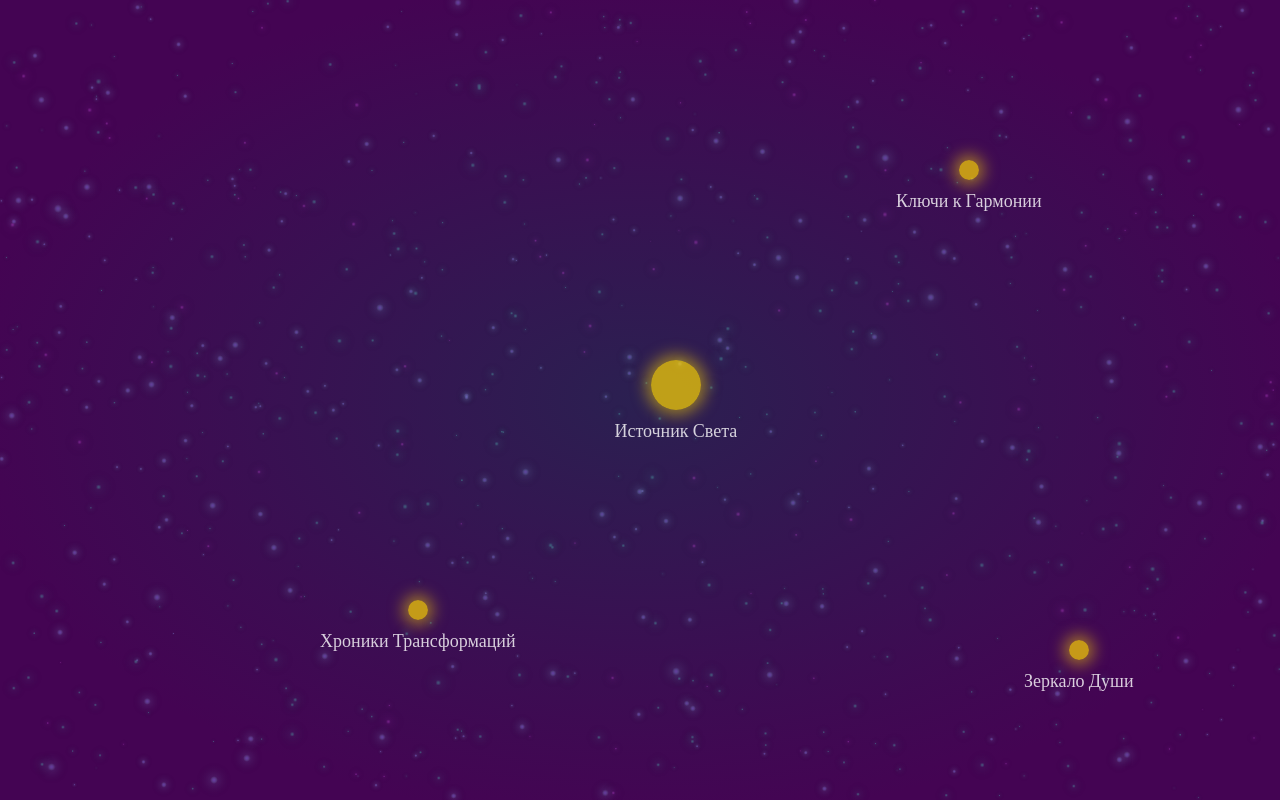
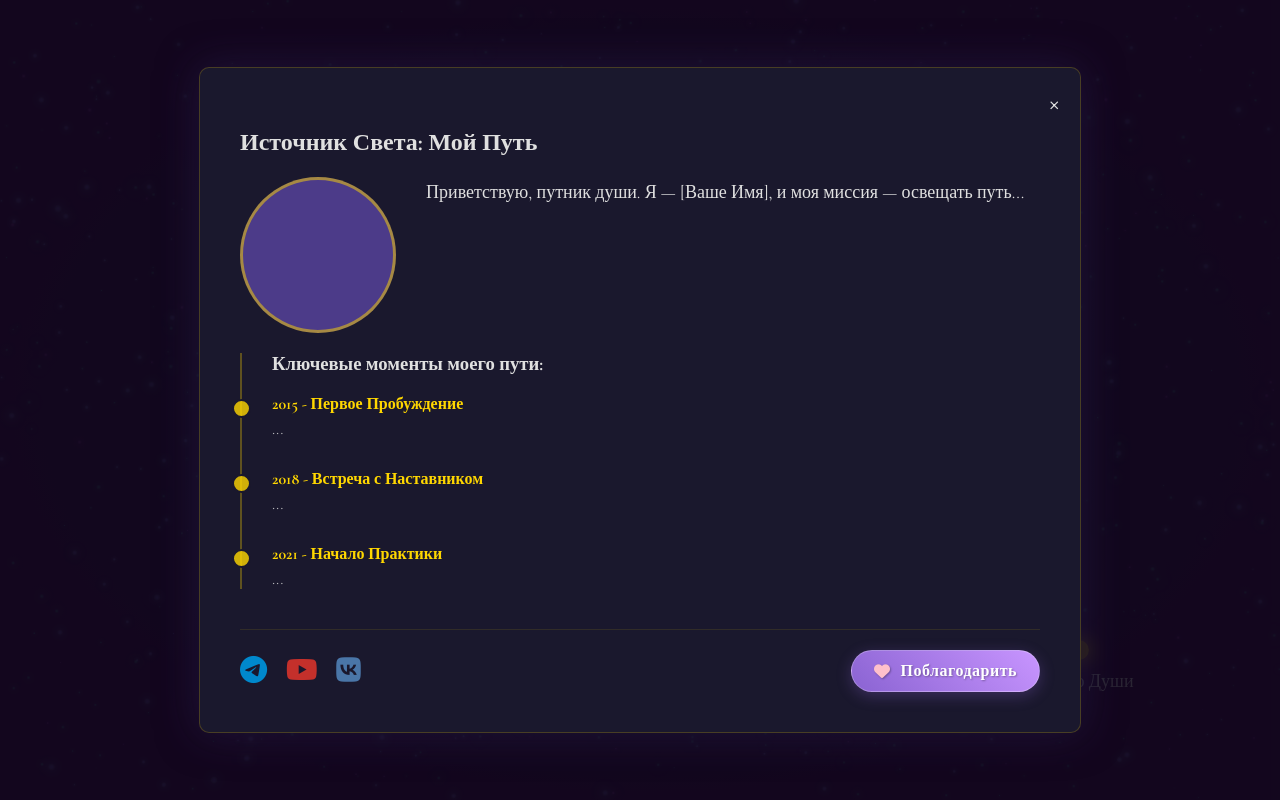
Before and after one commit to Perspectivespace/JuliaDestiny, a plain HTML site: page index.html in a window 1280 px wide. Both pictures are taken after a click on the link "Источник Света". Drawn offline with nearby package versions, Linux system fonts and the light colour scheme.

Commit message:
Update index.html

```diff
--- a/index.html
+++ b/index.html
@@ -38,37 +38,73 @@
                 <div class="timeline-event"><div class="timeline-dot"></div><div class="timeline-content"><h4>2018 - Встреча с Наставником</h4><p>...</p></div></div>
                 <div class="timeline-event"><div class="timeline-dot"></div><div class="timeline-content"><h4>2021 - Начало Практики</h4><p>...</p></div></div>
             </div>
-
-            <!-- ======================================================= -->
-            <!-- НОВАЯ СТРУКТУРА: Общий "подвал" для иконок и кнопки     -->
-            <!-- ======================================================= -->
             <footer class="modal-footer">
                 <div class="social-links">
-                    <a href="https://t.me/celitelsydeb" title="Telegram" target="_blank"><i class="fa-brands fa-telegram"></i></a>
-                    <a href="https://www.youtube.com/@juliuuya" title="YouTube" target="_blank"><i class="fa-brands fa-youtube"></i></a>
-                    <a href="https://vk.com/celitelsydeb" title="VKontakte" target="_blank"><i class="fa-brands fa-vk"></i></a>
+                    <a href="#" title="Telegram" target="_blank"><i class="fa-brands fa-telegram"></i></a>
+                    <a href="#" title="YouTube" target="_blank"><i class="fa-brands fa-youtube"></i></a>
+                    <a href="#" title="VKontakte" target="_blank"><i class="fa-brands fa-vk"></i></a>
                 </div>
                 <div class="donation-section">
-                    <a href="https://dalink.to/juliuuya" class="donation-button" target="_blank">
+                    <a href="#" class="donation-button" target="_blank">
                         <i class="fas fa-heart"></i> Поблагодарить
                     </a>
                 </div>
             </footer>
-
         </div>
     </section>
 
     <!-- Модальное окно "Ключи к Гармонии" -->
     <section id="practices" class="page-content">
-        <!-- ... (содержимое без изменений) ... -->
+        <div class="content-wrapper">
+            <a href="#" class="close-button">&times;</a>
+            <h2>Ключи к Гармонии: Медитация Потока</h2>
+            <video id="meditation-video" controls>
+                <source src="meditation.mp4" type="video/mp4">
+                Ваш браузер не поддерживает видео тег.
+            </video>
+        </div>
     </section>
 
     <script src="https://cdnjs.cloudflare.com/ajax/libs/gsap/3.11.4/gsap.min.js"></script>
     <script src="https://cdnjs.cloudflare.com/ajax/libs/gsap/3.11.4/Physics2DPlugin.min.js"></script>
     <script src="script.js"></script>
 
+    <!-- ======================================================= -->
+    <!-- ВОТ ВОССТАНОВЛЕННЫЙ И РАБОЧИЙ JAVASCRIPT-БЛОК         -->
+    <!-- ======================================================= -->
     <script>
-        // ... (весь JS без изменений) ...
+        document.addEventListener('DOMContentLoaded', () => {
+            // --- Управление окном "Источник Света" ---
+            const aboutLink = document.querySelector('.map-point.sun');
+            const aboutPage = document.querySelector('#about');
+            const socialIcons = aboutPage.querySelectorAll('.social-links a');
+            function openAboutModal() {
+                aboutPage.classList.add('visible');
+                socialIcons.forEach(icon => icon.classList.add('visible'));
+            }
+            function closeAboutModal() {
+                aboutPage.classList.remove('visible');
+                socialIcons.forEach(icon => icon.classList.remove('visible'));
+            }
+            aboutLink.addEventListener('click', (event) => { event.preventDefault(); openAboutModal(); });
+            aboutPage.querySelector('.close-button').addEventListener('click', (event) => { event.preventDefault(); closeAboutModal(); });
+            aboutPage.addEventListener('click', (event) => { if (event.target === aboutPage) { closeAboutModal(); } });
+
+            // --- Управление окном "Ключи к Гармонии" ---
+            const practicesLink = document.querySelector('.map-point.constellation');
+            const practicesPage = document.querySelector('#practices');
+            const meditationVideo = document.getElementById('meditation-video');
+            function closePracticesModal() {
+                practicesPage.classList.remove('visible');
+                if (meditationVideo) {
+                    meditationVideo.pause();
+                    meditationVideo.currentTime = 0;
+                }
+            }
+            practicesLink.addEventListener('click', (event) => { event.preventDefault(); practicesPage.classList.add('visible'); });
+            practicesPage.querySelector('.close-button').addEventListener('click', (event) => { event.preventDefault(); closePracticesModal(); });
+            practicesPage.addEventListener('click', (event) => { if (event.target === practicesPage) { closePracticesModal(); } });
+        });
     </script>
 </body>
 </html>
```
